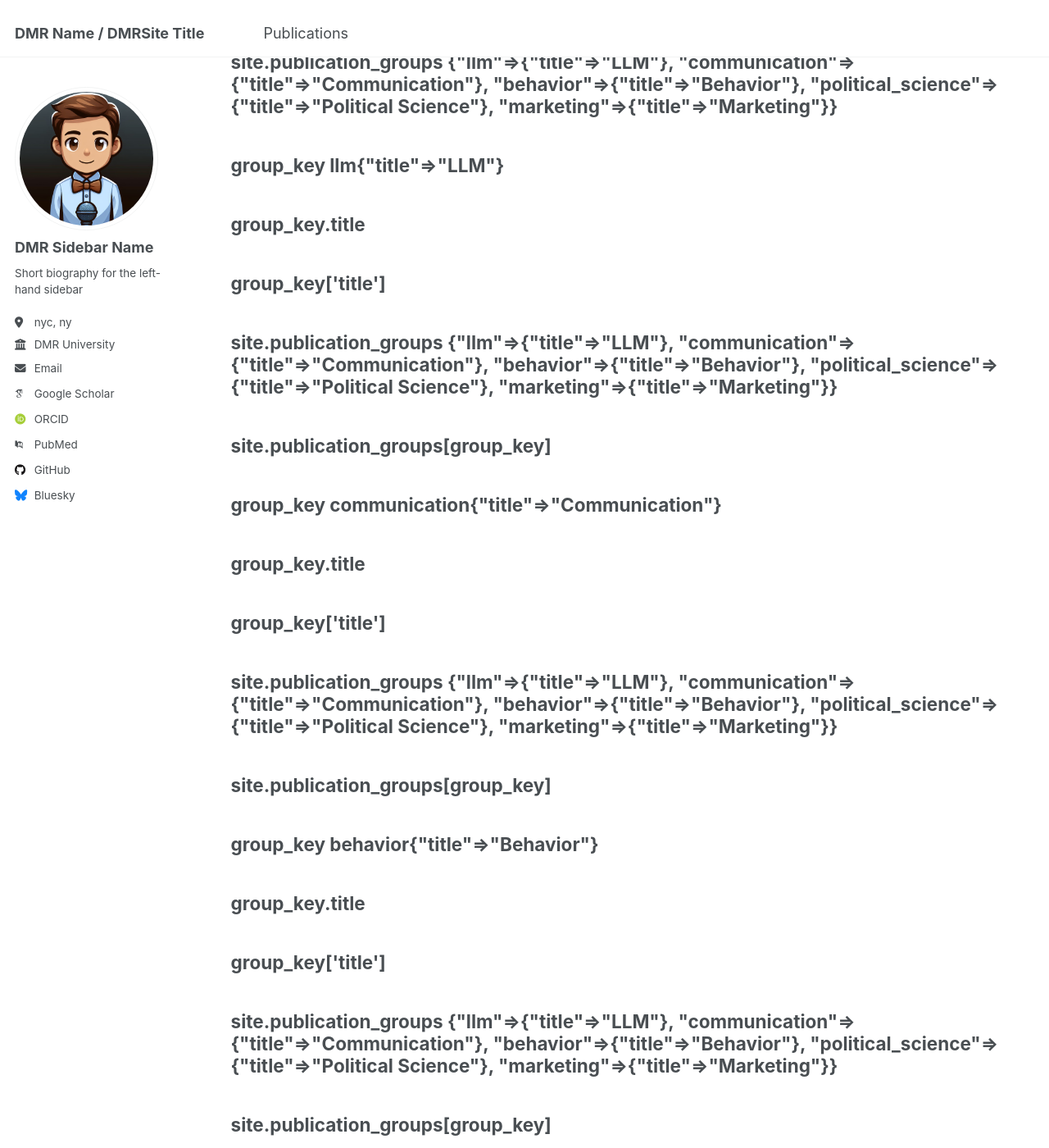
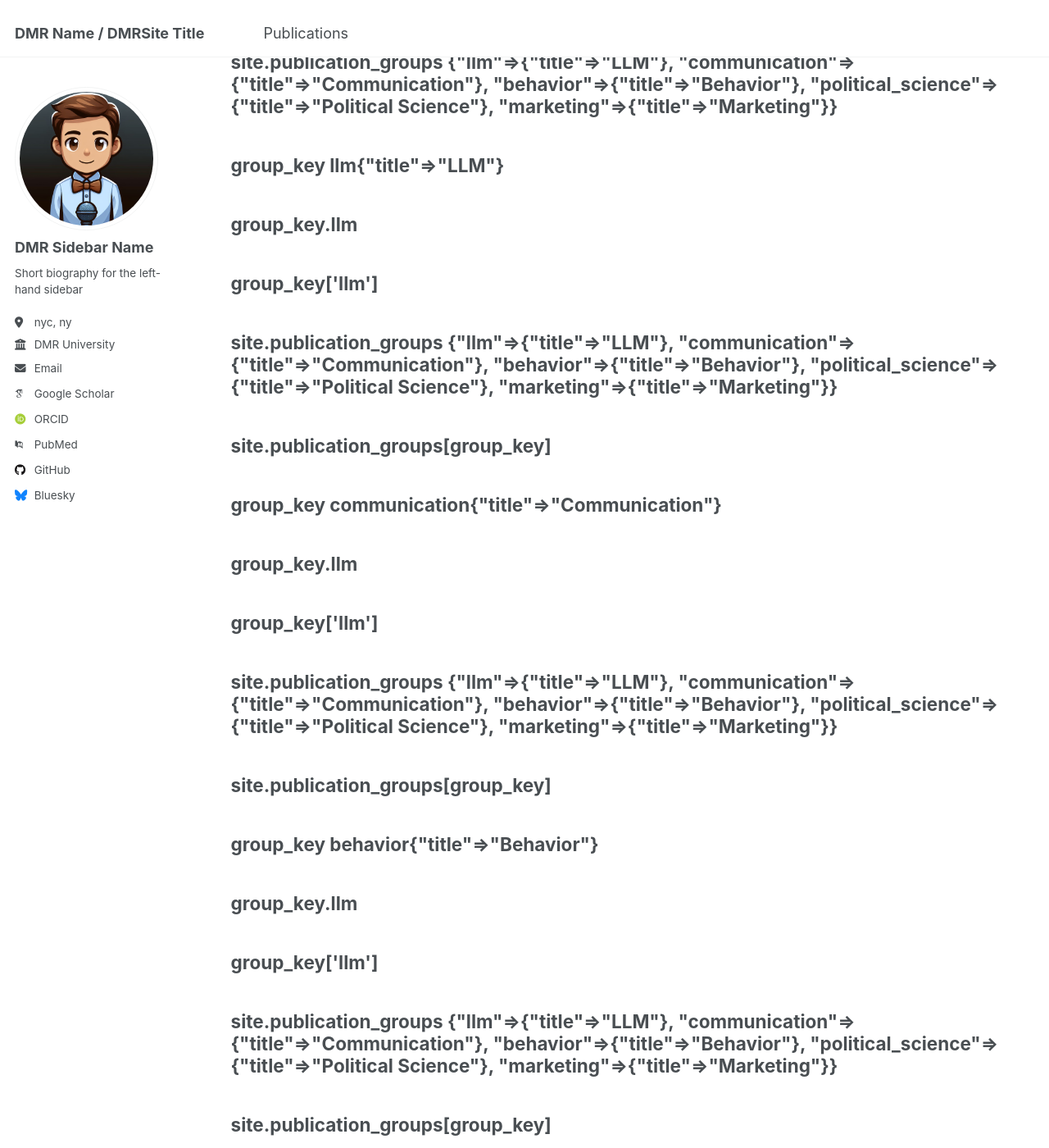
Before and after one commit to chotomirza/davidtest.github.io, a Jekyll site: the page built from _pages/publications.html, in a window 1280 px wide and 1400 px high, scrolled down 230 px. Shown: the whole window at 82% size. Built offline with Jekyll 4.4.1, drawn with Linux system fonts in a browser that asks for light colours; some web fonts are replaced; some of the changed text lies outside the part shown.

Commit message:
view groups 11

```diff
--- a/_pages/publications.html
+++ b/_pages/publications.html
@@ -22,8 +22,8 @@ author_profile: true
 <!-- print each item of site.publication_groups in a new line -->
 {% for group_key in site.publication_groups %}
   <h2> group_key {{group_key}} </h2>
-  <h2> group_key.title {{group_key.title}} </h2>
-  <h2> group_key['title'] {{group_key['title']}} </h2>
+  <h2> group_key.llm {{group_key.llm}} </h2>
+  <h2> group_key['llm'] {{group_key['llm']}} </h2>
 
   <!-- the one below shows up as blank -->
   <h2> site.publication_groups {{site.publication_groups}} </h2>
```
